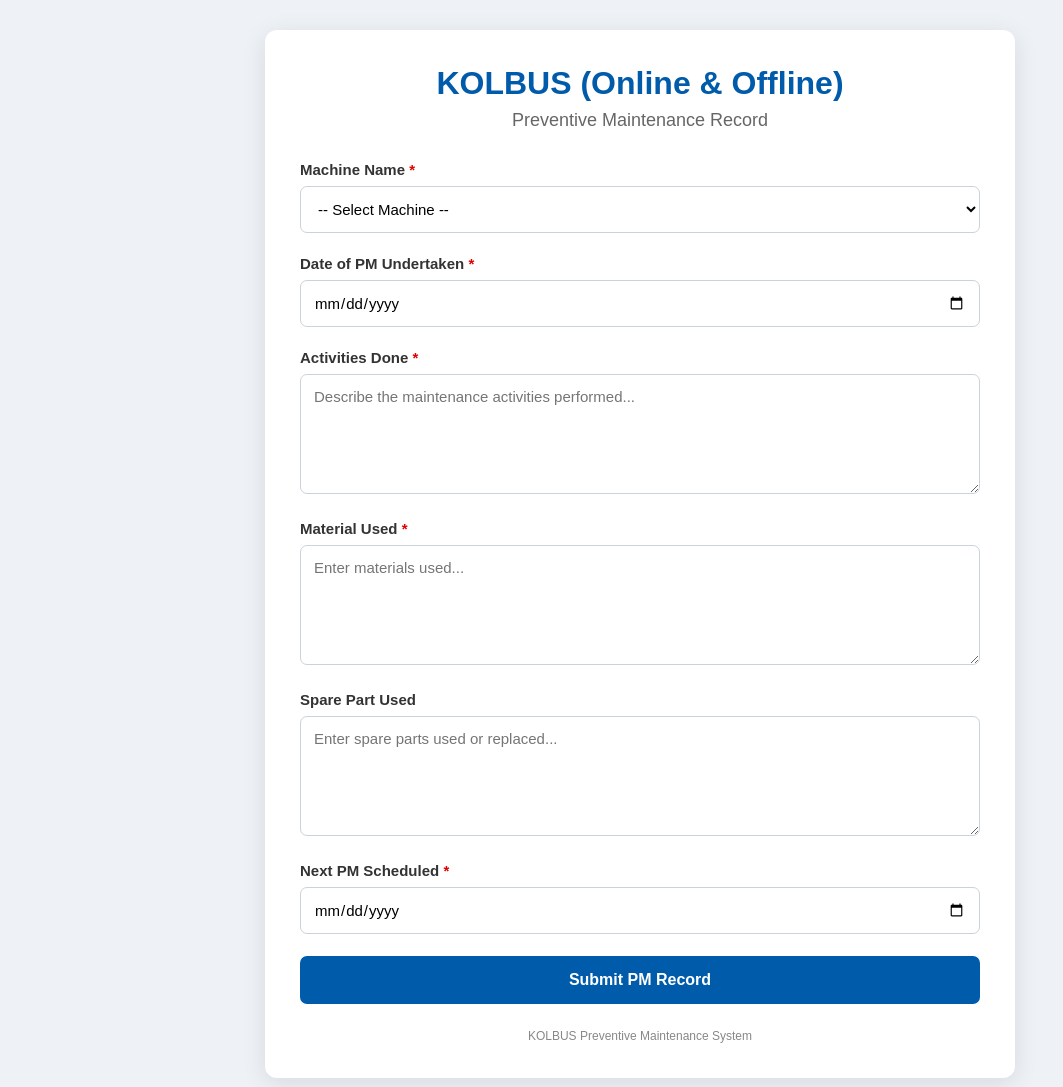
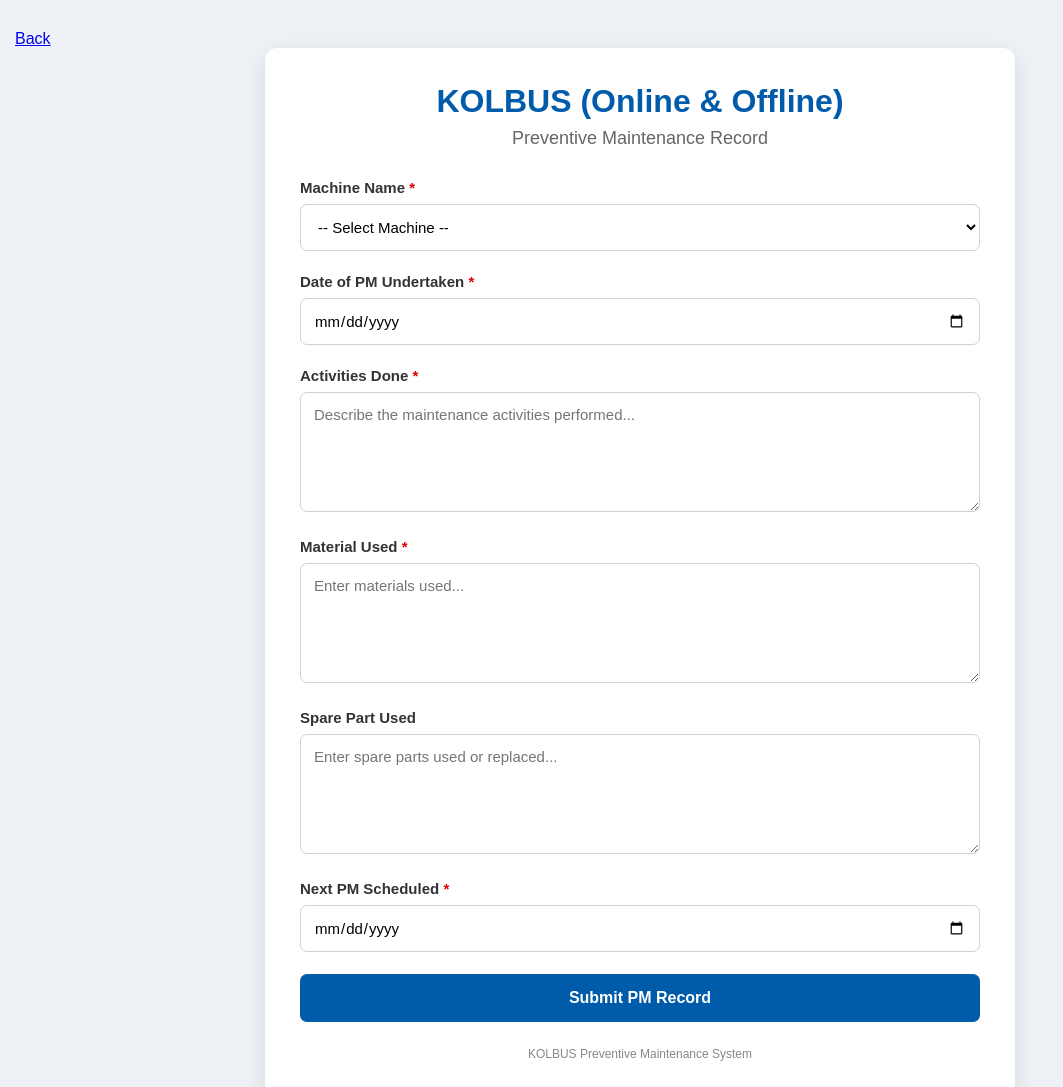
Before and after one commit to etachali2-prog/kolbus, a plain HTML site: page index.html in a window 1280 px wide. Shown: the top 1087 px of the page, without its empty margins (0-1063 px from the left). Drawn offline with Linux system fonts and the light colour scheme.

Commit message:
Update index.html

```diff
--- a/index.html
+++ b/index.html
@@ -171,7 +171,7 @@
 
 
 <body>
-
+<a href="https://etachali2-prog.github.io/Annual-Plan/">Back</a>
 <div class="container">
 
     <div class="header">
```
